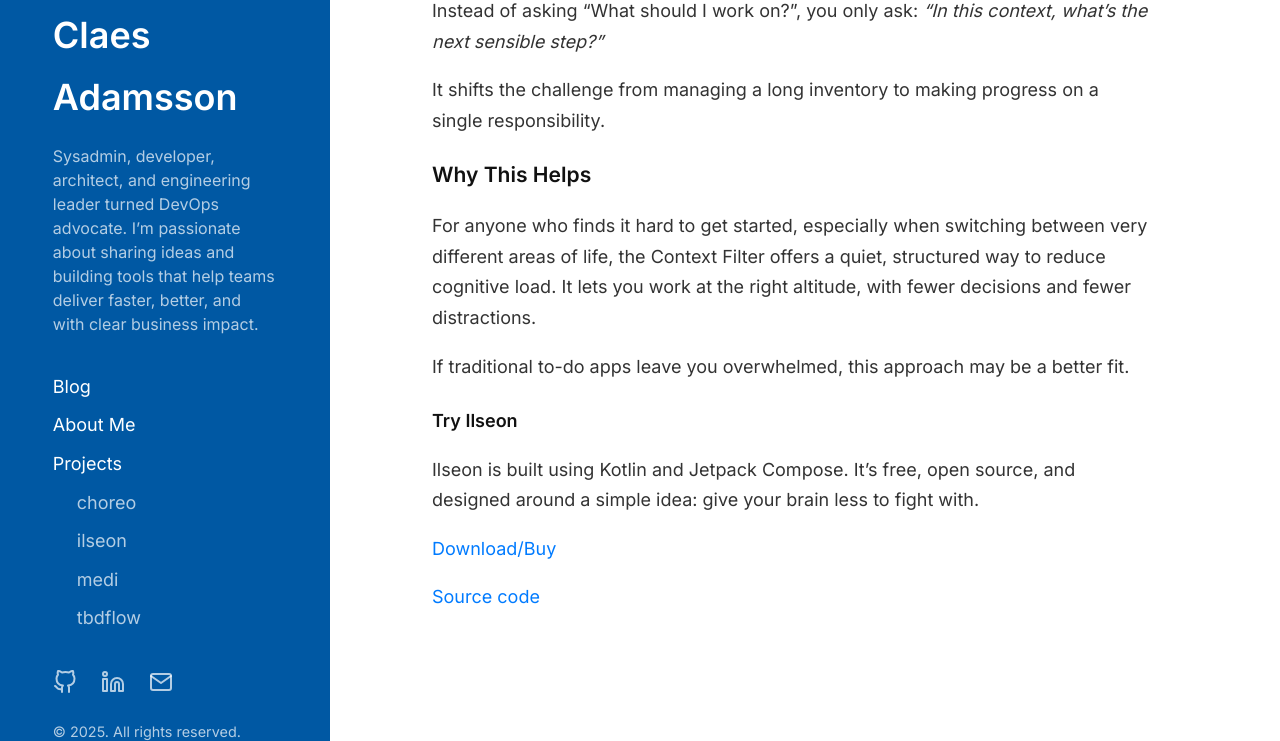
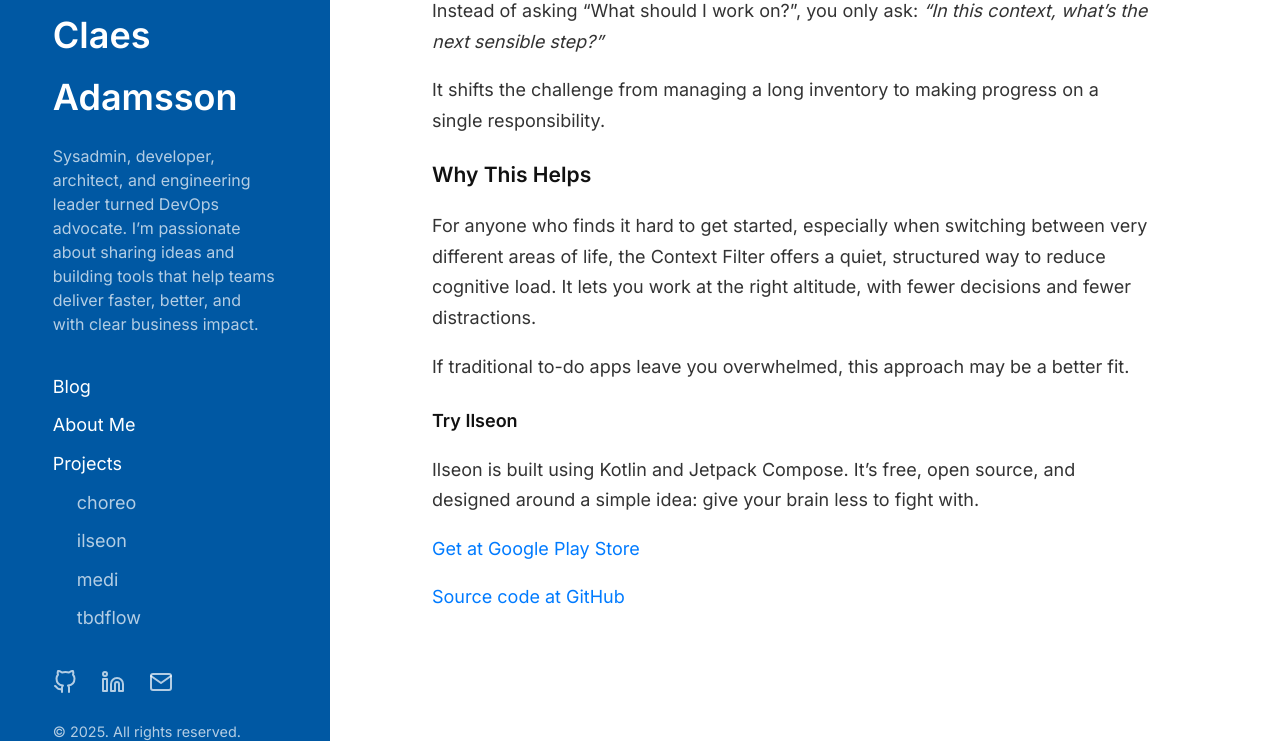
Before and after one commit to cladam/cladam.github.io, a Jekyll site: the page built from _posts/2025-11-23-task-paralysis.md, in a window 1280 px wide and 900 px high, scrolled down 1192 px, cut to the strip 159-900 px from the top of the window. Built offline with Jekyll 4.4.1, drawn with Linux system fonts in a browser that asks for light colours; comment, search, counter and statistics services are not loaded.

Commit message:
fix: update formatting for ilseon blog, links

```diff
--- a/_posts/2025-11-23-task-paralysis.md
+++ b/_posts/2025-11-23-task-paralysis.md
@@ -53,6 +53,6 @@ If traditional to-do apps leave you overwhelmed, this approach may be a better f
 
 Ilseon is built using Kotlin and Jetpack Compose. It’s free, open source, and designed around a simple idea: give your brain less to fight with.
 
-[Download/Buy](https://play.google.com/store/apps/details?id=com.ilseon)
+[Get at Google Play Store](https://play.google.com/store/apps/details?id=com.ilseon)
 
-[Source code](https://github.com/cladam/ilseon)
+[Source code at GitHub](https://github.com/cladam/ilseon)
```
